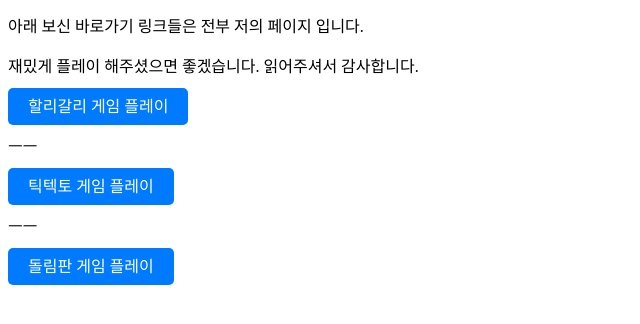
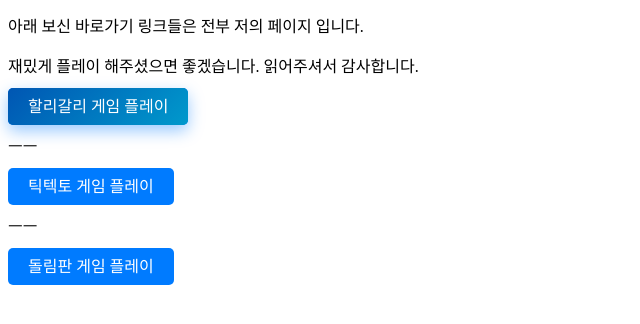
Before and after one commit to yglove0305/Onlinewebgames, a plain HTML site: page index.html in a window 1280 px wide. In both pictures the pointer is over the link "할리갈리 게임 플레이". Shown: the part 102-426 px from the top of the page, without its empty margins (0-640 px from the left). Drawn offline with Linux system fonts and the light colour scheme.

Commit message:
Update index.html

```diff
--- a/index.html
+++ b/index.html
@@ -1,3 +1,12 @@
+
+
+<style>
+  a:hover {
+    background: linear-gradient(135deg, #0056b3, #0099cc);
+    transform: translateY(-2px);
+    box-shadow: 0 6px 16px rgba(0, 123, 255, 0.4);
+  }
+</style>
 <h1>온리인 미니 웹게임 들</h1>
 <head>
   <meta property="og:image" content="https://th.bing.com/th/id/R.f5859a57a426146fba5b5d3ad2320c57?rik=%2fSnGL%2bpqSOevmw&riu=http%3a%2f%2fwww.urbanbrush.net%2fweb%2fwp-content%2fuploads%2fedd%2f2018%2f07%2fweb-20180702122005224775.png&ehk=A6yoPOWbRKTmz2csLXwp2TvaLLA0JqHQRyyB0DeKM5g%3d&risl=&pid=ImgRaw&r=0">
```
